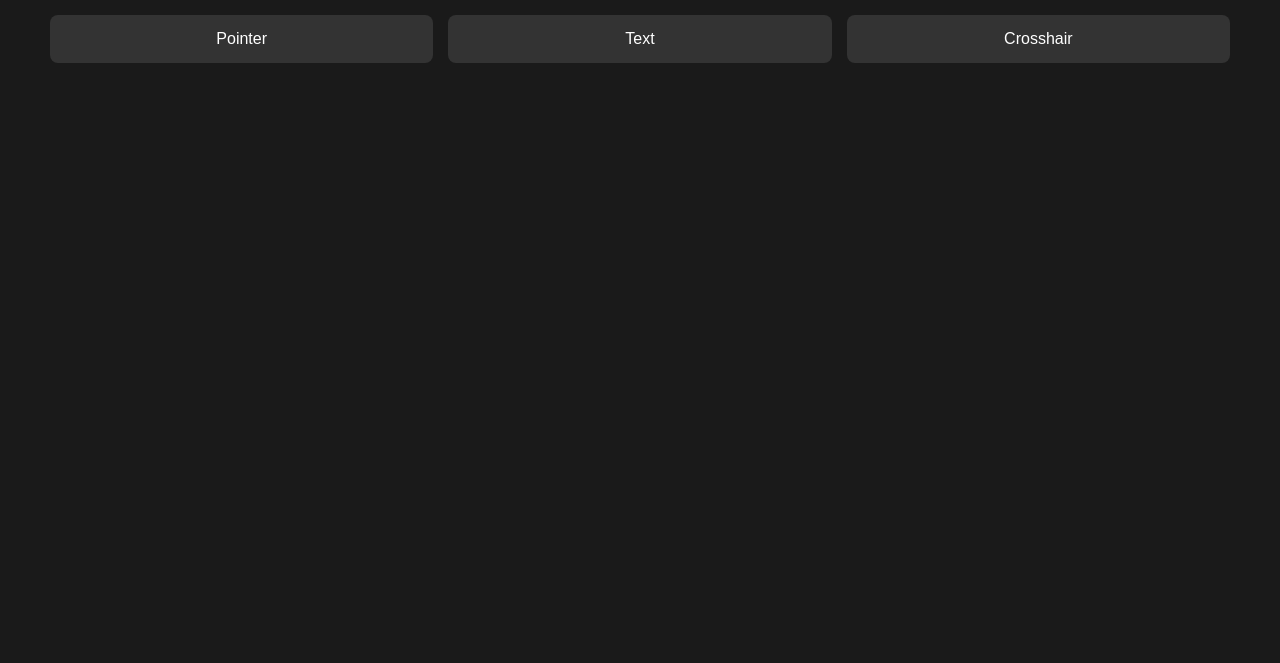
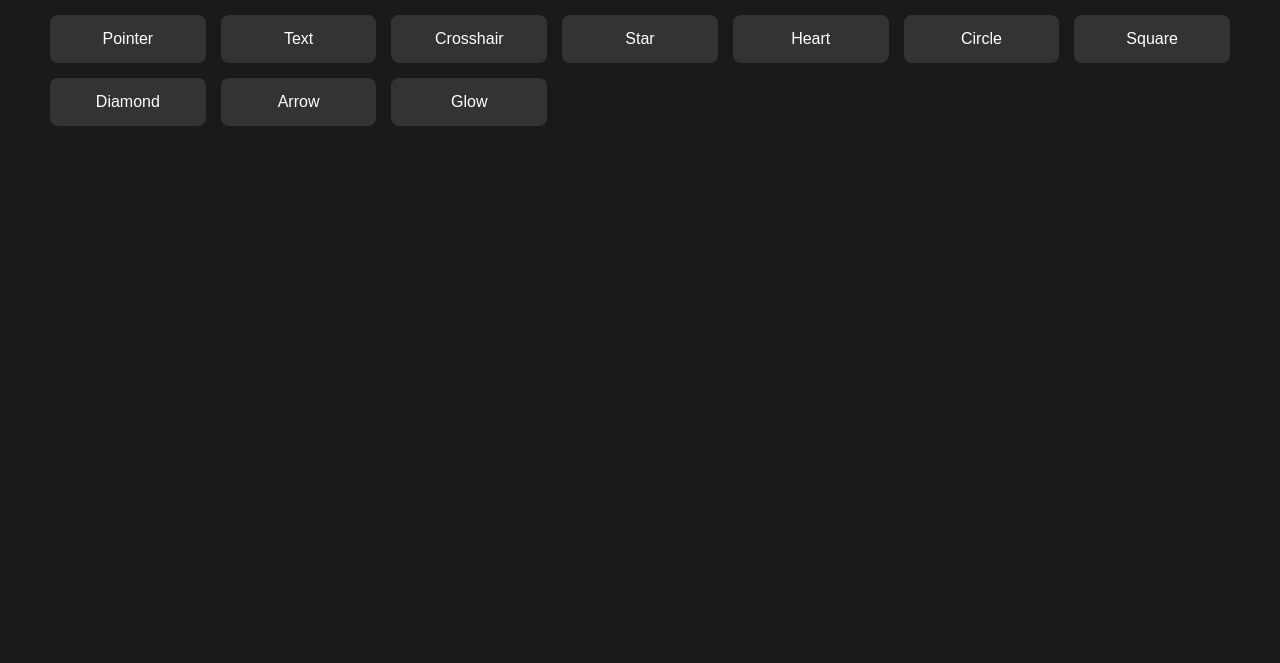
Before and after one commit to SamXop123/Simple-Web-Creations, a plain HTML site: page Custom-Cursor/cursor.html in a window 1280 px wide. Shown: the part 137-800 px from the top of the page. Drawn offline with Linux system fonts and the light colour scheme.

Commit message:
Update cursor.html

```diff
--- a/Custom-Cursor/cursor.html
+++ b/Custom-Cursor/cursor.html
@@ -14,6 +14,14 @@
             <button class="cursor-btn" data-cursor="cursor-pointer">Pointer</button>
             <button class="cursor-btn" data-cursor="cursor-text">Text</button>
             <button class="cursor-btn" data-cursor="cursor-crosshair">Crosshair</button>
+            <button class="cursor-btn" data-cursor="cursor-star">Star</button>
+            <button class="cursor-btn" data-cursor="cursor-heart">Heart</button>
+            <button class="cursor-btn" data-cursor="cursor-circle">Circle</button>
+            <button class="cursor-btn" data-cursor="cursor-square">Square</button>
+            <button class="cursor-btn" data-cursor="cursor-diamond">Diamond</button>
+            <button class="cursor-btn" data-cursor="cursor-arrow">Arrow</button>
+            <button class="cursor-btn" data-cursor="cursor-glow">Glow</button>
+
         </div>
     </div>
 
```
